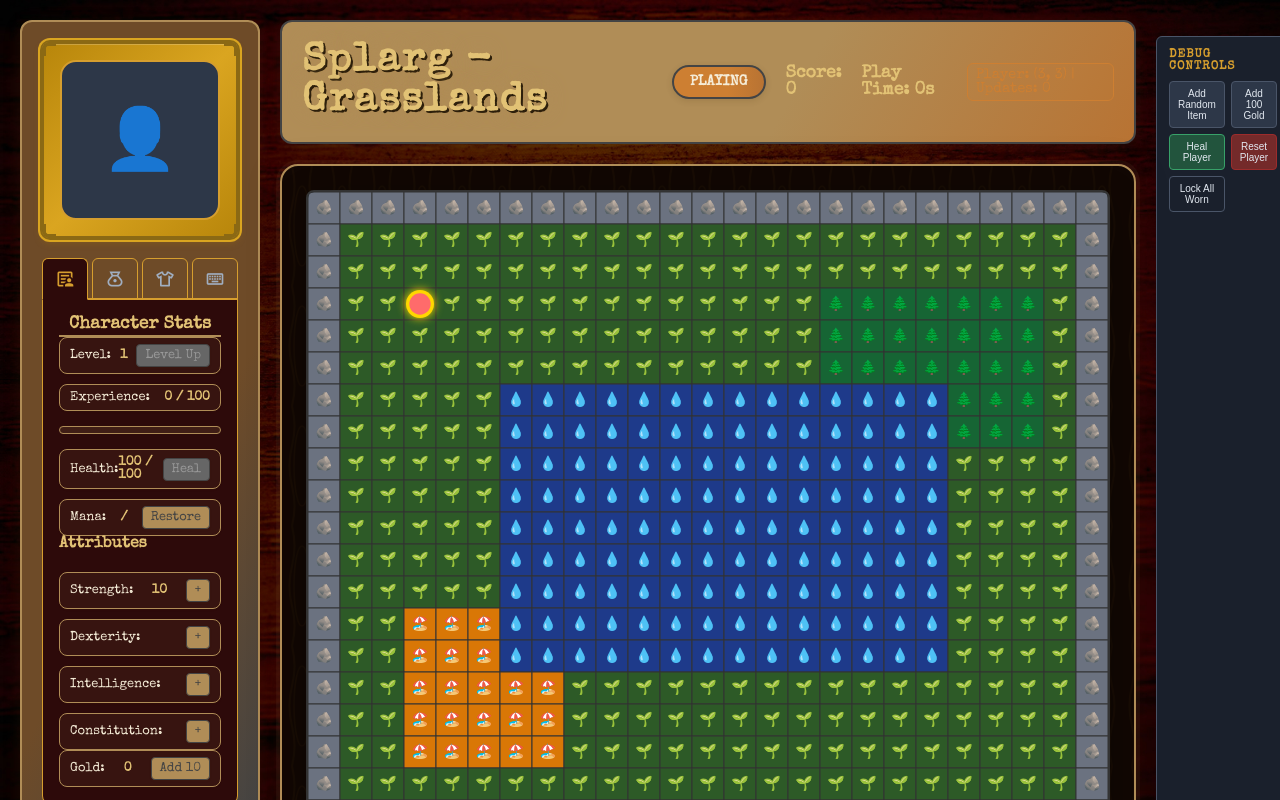
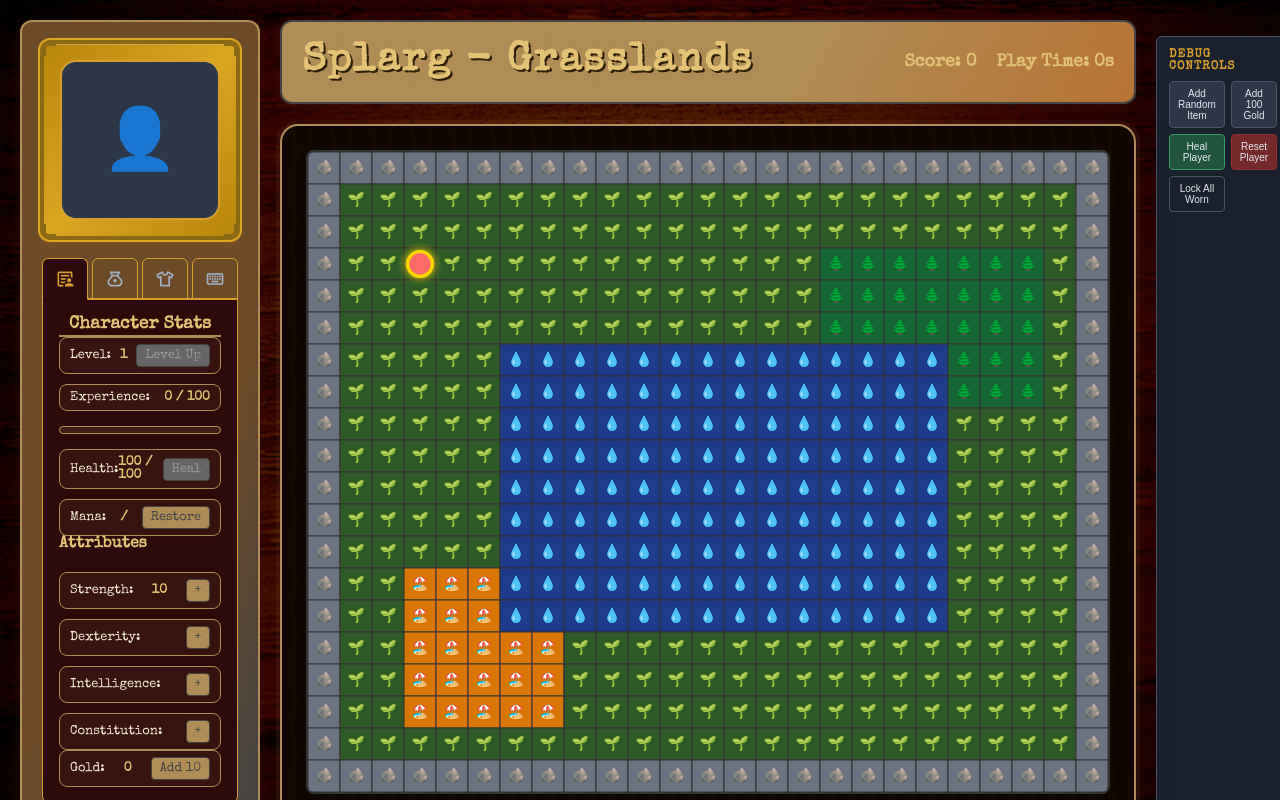
Before and after one commit to charlotte-xie/splarg, a Next.js app: page / in a window 1280 px wide. Shown: the top 800 px of the page. Built offline with nearby package versions, Linux system fonts and the light colour scheme; a web font is replaced by a local one.

Commit message:
More CSS

```diff
--- a/components/GameScreen.tsx
+++ b/components/GameScreen.tsx
@@ -146,15 +146,9 @@ export default function GameScreen() {
           <div className="game-header">
             <h1>Splarg - {currentArea?.type.name || 'Unknown Area'}</h1>
             <div className="game-status">
-              <span className={`status-indicator ${gameState.status}`}>
-                {gameState.status.toUpperCase()}
-              </span>
               <span className="score">Score: {gameState.score}</span>
               <span className="play-time">
                 Play Time: {Math.floor(gameState.progress.totalPlayTime / 1000)}s
-              </span>
-              <span className="debug-info">
-                Player: ({gameState.player.position.x}, {gameState.player.position.y}) {isClient && `| Updates: ${gameState.lastUpdate || 0}`}
               </span>
             </div>
           </div>
--- a/components/MessagePanel.tsx
+++ b/components/MessagePanel.tsx
@@ -25,16 +25,13 @@ export default function MessagePanel({ game }: MessagePanelProps) {
   };
 
   return (
-    <div className="control-panel control-panel-messages">
+    <div className="control-panel">
       {/* Fixed Header */}
-      <div className="control-panel-messages-header">
         <h5>
           Message Log
         </h5>
-      </div>
 
       {/* Scrollable Messages Section */}
-      <div className="control-panel-messages-content">
         {messages.length === 0 ? (
           <p data-type="empty">
             No messages yet
@@ -49,7 +46,6 @@ export default function MessagePanel({ game }: MessagePanelProps) {
             <div ref={messagesEndRef} />
           </>
         )}
-      </div>
 
       {/* Fixed Footer */}
       {messages.length > 0 && (
--- a/styles/globals.css
+++ b/styles/globals.css
@@ -68,33 +68,6 @@ body {
   align-items: center;
 }
 
-.status-indicator {
-  padding: 8px 16px;
-  border-radius: 20px;
-  font-weight: bold;
-  text-transform: uppercase;
-  font-size: 0.9rem;
-  border: 2px solid var(--iron);
-  background: linear-gradient(90deg, var(--brass) 60%, var(--copper) 100%);
-  color: var(--iron);
-  box-shadow: 0 2px 6px 0 rgba(68, 44, 15, 0.15);
-}
-
-.status-indicator.ready {
-  background: linear-gradient(90deg, var(--accent) 60%, var(--brass) 100%);
-  color: var(--iron);
-}
-
-.status-indicator.playing {
-  background: linear-gradient(90deg, var(--bronze) 60%, var(--copper) 100%);
-  color: var(--parchment);
-}
-
-.status-indicator.gameOver {
-  background: linear-gradient(90deg, #7c2f1b 60%, var(--iron) 100%);
-  color: var(--accent);
-}
-
 .score, .play-time, .keyboard-indicator {
   font-size: 1.1rem;
   font-weight: bold;
@@ -107,15 +80,6 @@ body {
   background: rgba(176, 141, 87, 0.15);
   border-radius: 6px;
   border: 1.5px dashed var(--brass);
-}
-
-.debug-info {
-  padding: 4px 8px;
-  background: rgba(205, 127, 50, 0.1);
-  border-radius: 6px;
-  border: 1px solid var(--bronze);
-  color: var(--bronze);
-  font-size: 0.9rem;
 }
 
 .game-content {
```
